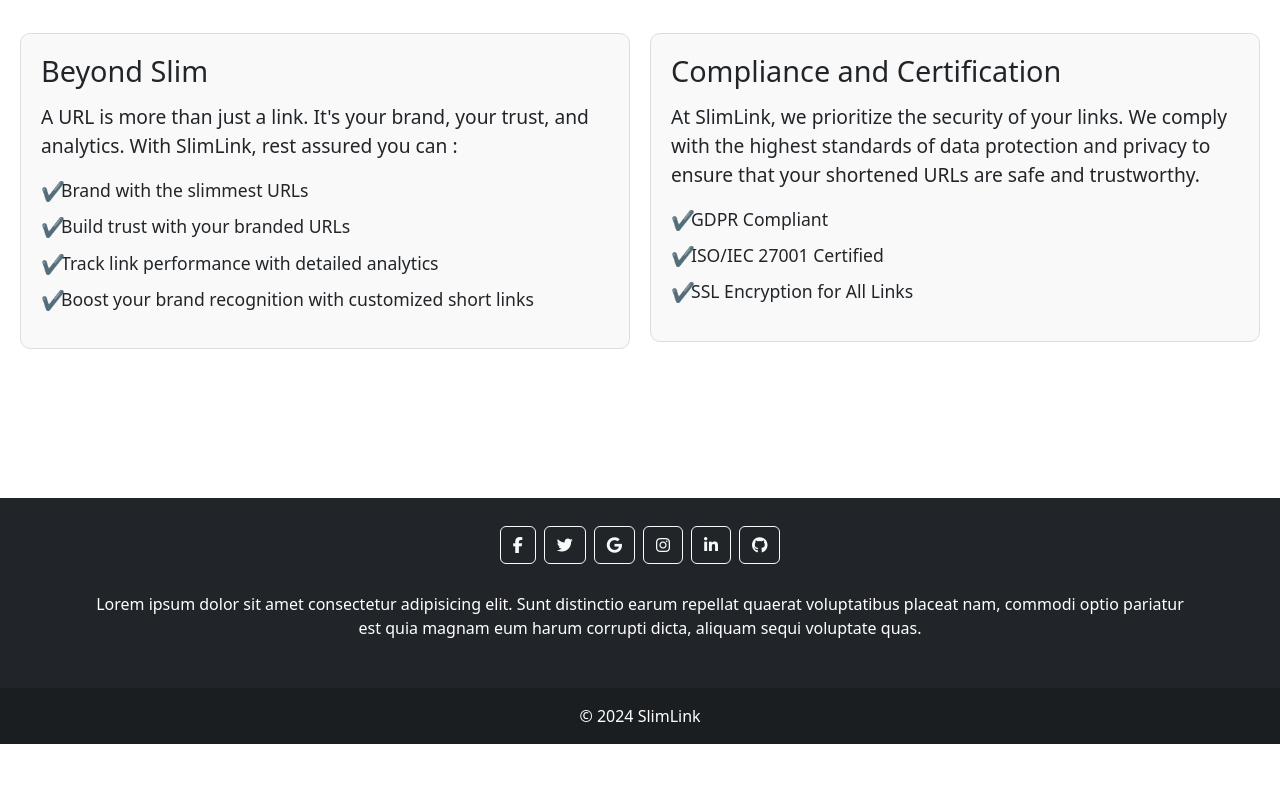
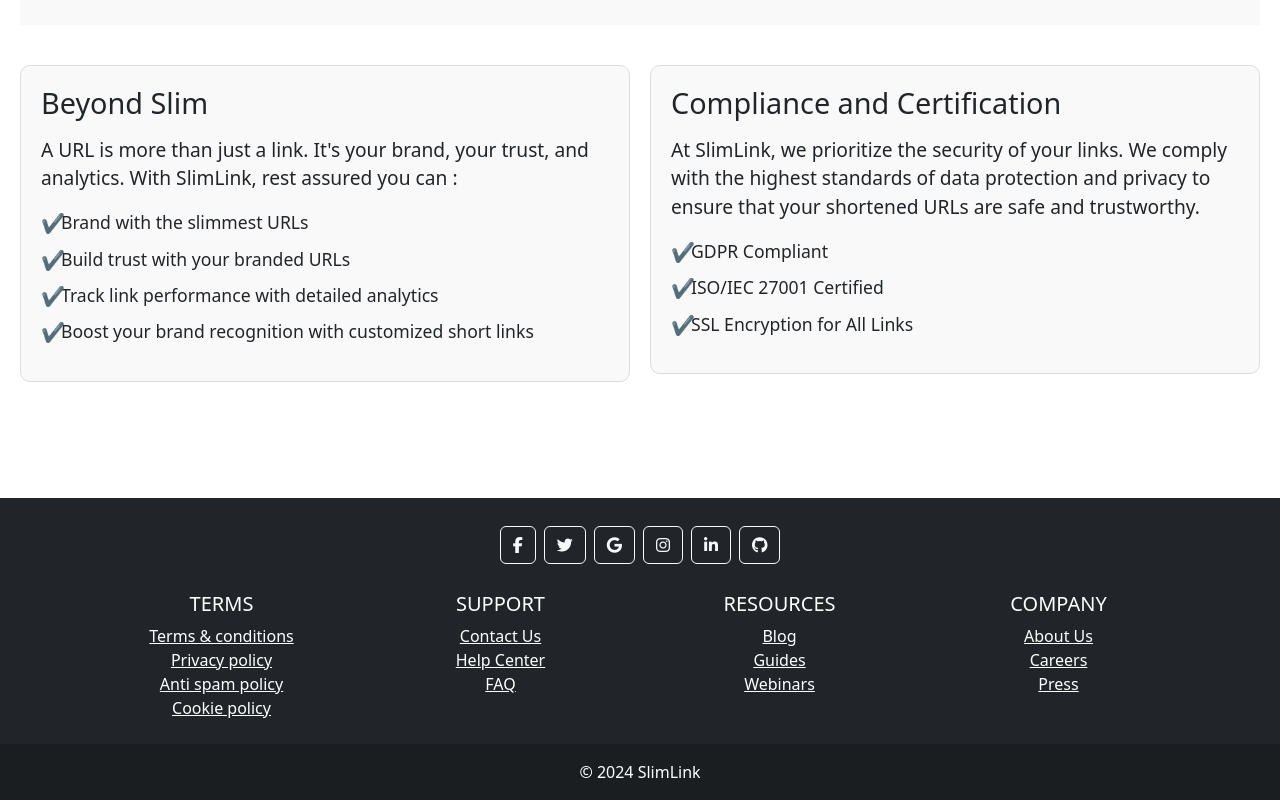
Before and after one commit to PranavDonepudi/SlimLink, a React (Create React App) app in the folder SlimLink/slimlink-frontend/: page / in a window 1280 px wide. Shown: the part 1168-1968 px from the top of the page. Before the commit the page ends 1912 px from the top, so only its background shows below. Built offline with nearby package versions, Linux system fonts and the light colour scheme.

Commit message:
Designed footer section

```diff
--- a/SlimLink/slimlink-frontend/src/App.css
+++ b/SlimLink/slimlink-frontend/src/App.css
@@ -101,8 +101,7 @@ h1 {
   margin: 40px 0; /* Adding margin to space it out */
 }
 
-.compliance-certification,
-.beyond-slim {
+.compliance-certification, .beyond-slim {
   flex: 1; /* Take equal space in the container */
   min-width: 300px; /* Setting min. width to keep content readable */
 }
@@ -209,7 +208,7 @@ h1 {
   padding: 20px;
   border-radius: 10px;
   box-shadow: 0 4px 8px rgba(0, 0, 0, 0.1);
-  width: auto;
+  width: 400px;
   margin: 15px;
   text-align: left;
 }
@@ -241,8 +240,9 @@ h1 {
 .footer .social-icons a {
   color: #ffffff;
   font-size: 1.5rem;
-  margin: 0 10px;
+  margin: 10px;
 }
+
 
 .footer-text {
   font-size: 0.9rem;
--- a/SlimLink/slimlink-frontend/src/App.js
+++ b/SlimLink/slimlink-frontend/src/App.js
@@ -156,8 +156,7 @@ function App() {
             </MDBBtn>
           </section>
 
-          {/*
-          <section className="">
+          {/* <section className="email">
             <form action="">
               <MDBRow className="d-flex justify-content-center">
                 <MDBCol size="auto">
@@ -175,16 +174,57 @@ function App() {
                 </MDBCol>
               </MDBRow>
             </form>
+          </section> */}
+
+          <section className="terms">
+            <MDBRow>
+              <MDBCol lg="3" md="6" className="mb-4 mb-md-0">
+                <h5 className="text-uppercase">Terms</h5>
+                <ul className="list-unstyled mb-0">
+                  <li><a href="#!" className="text-white">Terms & conditions</a></li>
+                  <li><a href="#!" className="text-white">Privacy policy</a></li>
+                  <li><a href="#!" className="text-white">Anti spam policy</a></li>
+                  <li><a href="#!" className="text-white">Cookie policy</a></li>
+                </ul>
+              </MDBCol>
+
+              <MDBCol lg="3" md="7" className="mb-4 mb-md-0">
+                <h5 className="text-uppercase">Support</h5>
+                <ul className="list-unstyled mb-0">
+                  <li><a href="#!" className="text-white">Contact Us</a></li>
+                  <li><a href="#!" className="text-white">Help Center</a></li>
+                  <li><a href="#!" className="text-white">FAQ</a></li>
+                </ul>
+              </MDBCol>
+
+              <MDBCol lg="3" md="6" className="mb-4 mb-md-0">
+                <h5 className="text-uppercase">Resources</h5>
+                <ul className="list-unstyled mb-0">
+                  <li><a href="#!" className="text-white">Blog</a></li>
+                  <li><a href="#!" className="text-white">Guides</a></li>
+                  <li><a href="#!" className="text-white">Webinars</a></li>
+                </ul>
+              </MDBCol>
+
+              <MDBCol lg="3" md="6" className="mb-4 mb-md-0">
+                <h5 className="text-uppercase">Company</h5>
+                <ul className="list-unstyled mb-0">
+                  <li><a href="#!" className="text-white">About Us</a></li>
+                  <li><a href="#!" className="text-white">Careers</a></li>
+                  <li><a href="#!" className="text-white">Press</a></li>
+                </ul>
+              </MDBCol>
+            </MDBRow>
           </section>
-          */}
-
+{/*
           <section className="mb-4">
             <p>
               Lorem ipsum dolor sit amet consectetur adipisicing elit. Sunt distinctio earum repellat quaerat
               voluptatibus placeat nam, commodi optio pariatur est quia magnam eum harum corrupti dicta, aliquam
               sequi voluptate quas.
             </p>
-          </section>
+          </section> */}
+
         </MDBContainer>
         <div className="text-center p-3" style={{ backgroundColor: "rgba(0, 0, 0, 0.2)" }}>
           © 2024 SlimLink
```
